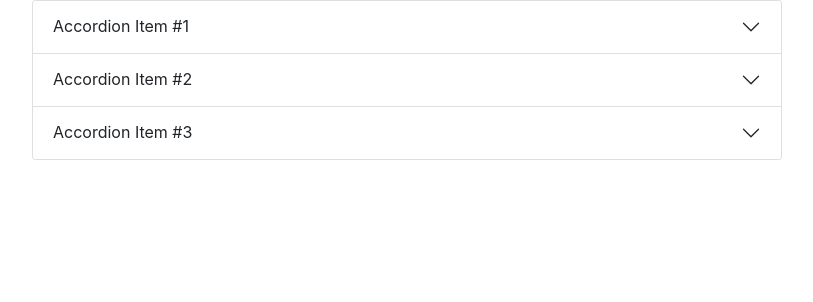
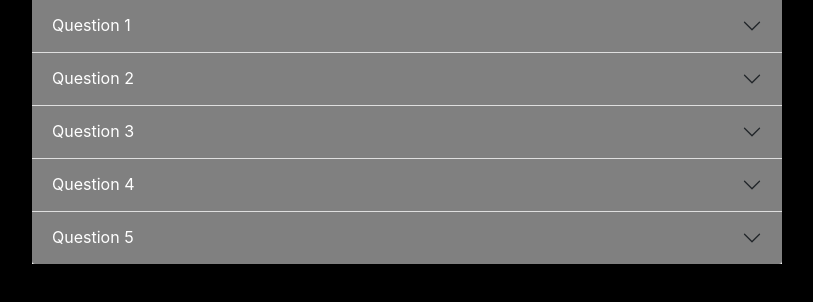
Before and after one commit to christophedotnet/netflix-Groupe-front-2022, a React (Create React App) app: page /faq in a window 1280 px wide. Shown: the top 302 px of the page, without its empty margins (233-1046 px from the left). Built offline with nearby package versions, Linux system fonts and the light colour scheme.

Commit message:
rework faq

```diff
--- a/src/component/faq/faq.css
+++ b/src/component/faq/faq.css
@@ -1,3 +1,17 @@
 .faq {
   max-width: 750px;
+  background-color: grey !important;
+  color: white !important;
 }
+.faq1 {
+  max-width: 750px;
+  background-color: black !important;
+  color: white !important;
+}
+.colorWhite{
+  color: white;
+}
+.backgroundBlack{
+  background-color: black;
+  height: 100vh;
+}
--- a/src/component/faq/faq.js
+++ b/src/component/faq/faq.js
@@ -1,44 +1,33 @@
-import './faq.css';
+import { useEffect } from "react"
+import { useDispatch, useSelector } from "react-redux"
+import './faq.css'
 
 function Faq() {
+
+  let faqs = useSelector(state=>state.faqs)
+
   return (
+    <div className="backgroundBlack">
     <div className="faq m-auto">
-      <div className="accordion" id="accordionExample">
+      <div className="accordion accordion-flush" id="accordionExample">
+      {
+        faqs.map((e,i)=>{
+          return(
             <div className="accordion-item">
               <h2 className="accordion-header" id="headingOne">
-            <button className="accordion-button collapsed" type="button" data-bs-toggle="collapse" data-bs-target="#collapseOne" aria-expanded="false" aria-controls="collapseOne">
-              Accordion Item #1
+                <button className="accordion-button collapsed faq" type="button" data-bs-toggle="collapse" data-bs-target={"#collapseOne"+i} aria-expanded="false" aria-controls={"collapseOne"+i}>
+                  { e.Question }
                 </button>
               </h2>
-          <div id="collapseOne" className="accordion-collapse collapse" aria-labelledby="headingOne" data-bs-parent="#accordionExample">
+              <div id={"collapseOne"+i} className="accordion-collapse collapse faq1" aria-labelledby="headingOne" data-bs-parent="#accordionExample">
                 <div className="accordion-body">
-              <strong>This is the first item's accordion body.</strong> It is shown by default, until the collapse plugin adds the appropriate classes that we use to style each element. These classes control the overall appearance, as well as the showing and hiding via CSS transitions. You can modify any of this with custom CSS or overriding our default variables. It's also worth noting that just about any HTML can go within the <code>.accordion-body</code>, though the transition does limit overflow.
+                  { e.Response }
                 </div>
               </div>
             </div>
-        <div className="accordion-item">
-          <h2 className="accordion-header" id="headingTwo">
-            <button className="accordion-button collapsed" type="button" data-bs-toggle="collapse" data-bs-target="#collapseTwo" aria-expanded="false" aria-controls="collapseTwo">
-              Accordion Item #2
-            </button>
-          </h2>
-          <div id="collapseTwo" className="accordion-collapse collapse" aria-labelledby="headingTwo" data-bs-parent="#accordionExample">
-            <div className="accordion-body">
-              <strong>This is the second item's accordion body.</strong> It is hidden by default, until the collapse plugin adds the appropriate classes that we use to style each element. These classes control the overall appearance, as well as the showing and hiding via CSS transitions. You can modify any of this with custom CSS or overriding our default variables. It's also worth noting that just about any HTML can go within the <code>.accordion-body</code>, though the transition does limit overflow.
-            </div>
-          </div>
-        </div>
-        <div className="accordion-item">
-          <h2 className="accordion-header" id="headingThree">
-            <button className="accordion-button collapsed" type="button" data-bs-toggle="collapse" data-bs-target="#collapseThree" aria-expanded="false" aria-controls="collapseThree">
-              Accordion Item #3
-            </button>
-          </h2>
-          <div id="collapseThree" className="accordion-collapse collapse" aria-labelledby="headingThree" data-bs-parent="#accordionExample">
-            <div className="accordion-body">
-              <strong>This is the third item's accordion body.</strong> It is hidden by default, until the collapse plugin adds the appropriate classes that we use to style each element. These classes control the overall appearance, as well as the showing and hiding via CSS transitions. You can modify any of this with custom CSS or overriding our default variables. It's also worth noting that just about any HTML can go within the <code>.accordion-body</code>, though the transition does limit overflow.
-            </div>
-          </div>
+          )
+        })
+      }
       </div>
     </div>
     </div>
--- a/src/redux/netflix/netflixReducer.js
+++ b/src/redux/netflix/netflixReducer.js
@@ -1,20 +1,48 @@
 const INITIAL_STATE = {
     user : null,
+    faqs: [
+        {
+            Question:"Question 1",
+            Response: "Response 1"
+        },
+        {
+            Question:"Question 2",
+            Response: "Response 2"
+        },
+        {
+            Question:"Question 3",
+            Response: "Response 3"
+        },
+        {
+            Question:"Question 4",
+            Response: "Response 4"
+        },
+        {
+            Question:"Question 5",
+            Response: "Response 5"
+        }
+    ],
     ressources : []
 }
 
 function NetflixReducer (state = INITIAL_STATE, action) {
     switch (action.type) {
-        case 'GET-RESSOURCE': {
+        case 'ADD-RESSOURCE': {
             return{
                 ...state,
                 ressources: [...state.ressources, action.payload]
             }
         }
+        case 'ADD-FAQ': {
+            return{
+                ...state,
+                faqs: [...state.faqs, action.payload]
+            }
+        }
         case 'SET-USER': {
             return{
                 ...state,
-                listePokemonsCaptures: [...state.listePokemonsCaptures, action.payload]
+                user: action.payload
             }
         }
         default: return state
```
Lines whose indentation alone changed are shown as unchanged.
